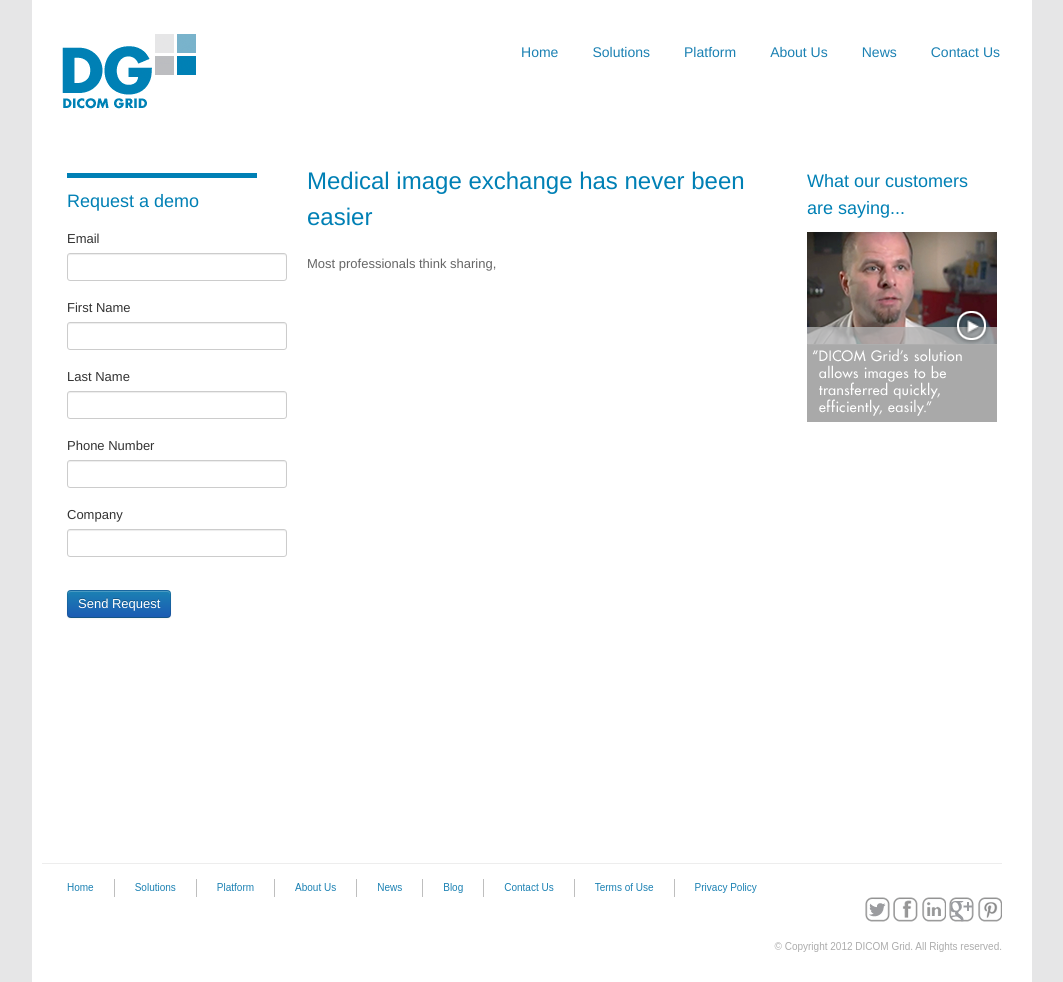
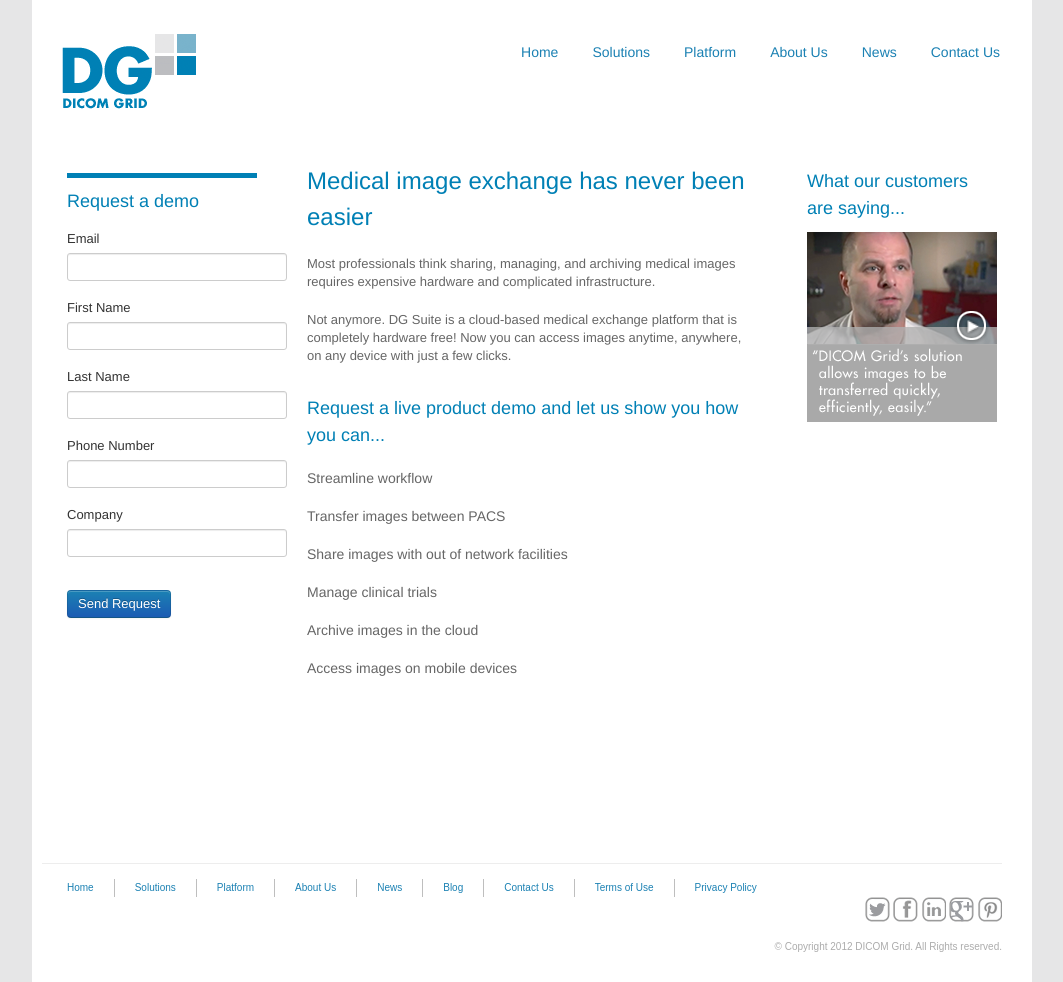
Before and after one commit to kevinold/dg-jekyll, a Jekyll site: the page built from request-a-demo.html, in a window 1280 px wide. Shown: the whole page, without its empty margins (108-1171 px from the left). Built offline with Jekyll 4.4.1, drawn with Linux system fonts in a browser that asks for light colours; Markdown is read by kramdown in place of the engine named in the settings.

Commit message:
finish default request a demo page

```diff
--- a/_layouts/request-demo.html
+++ b/_layouts/request-demo.html
@@ -45,7 +45,7 @@
     </form>
 </div>
 
-<div class="middle_col" style="width: 450px;">
+<div class="middle_col rq-demo" style="width: 450px;">
     {{content}}
 </div>
 
--- a/css/styles.css
+++ b/css/styles.css
@@ -713,6 +713,7 @@
 .hide{display:none;}
 .show{display:block;}
 .invisible{visibility:hidden;}
+.dg-blue{color:#0080b5;}
 html,body{color:#666666;background-color:#e6e6e7;line-height:normal;}
 a,a:visited{color:#1b81b3;text-decoration:none;}
 a:hover{color:#57b1dd;}
@@ -750,6 +751,7 @@
 .right_col h3{color:#0080b5;font-weight:normal;margin-bottom:10px;}
 .left_col h3:first-child{margin-top:40px;padding-top:10px;border-top:5px solid #0080b5;list-style:none;}
 .middle_col h3{color:#666666;margin-top:30px;}
+.rq-demo h3{color:#0080b5;font-weight:normal;margin-top:30px;}
 .middle_col ol{list-style:decimal;margin:2em;}
 .middle_col ul{list-style:disc;}
 .middle_col p,.middle_col li{margin-top:20px;}
--- a/request-a-demo.html
+++ b/request-a-demo.html
@@ -6,4 +6,17 @@
 
 <h2>{{ page.title }}</h2>
 
-<p>Most professionals think sharing, </p>
+<p>Most professionals think sharing, managing, and archiving medical images requires expensive hardware and complicated infrastructure.</p>
+
+<p>Not anymore.  DG Suite is a cloud-based medical exchange platform that is completely hardware free!  Now you can access images anytime, anywhere, on any device with just a few clicks.</p>
+
+<h3>Request a live product demo and let us show you how you can...</h3>
+
+<ul class="unstyled" style="list-style: none;">
+  <li>Streamline workflow</li>
+  <li>Transfer images between PACS</li>
+  <li>Share images with out of network facilities</li>
+  <li>Manage clinical trials</li>
+  <li>Archive images in the cloud</li>
+  <li>Access images on mobile devices</li>
+</ul>
```
Also changed, not shown: _less/custom.less (+10 -1 lines), 2 other files.
